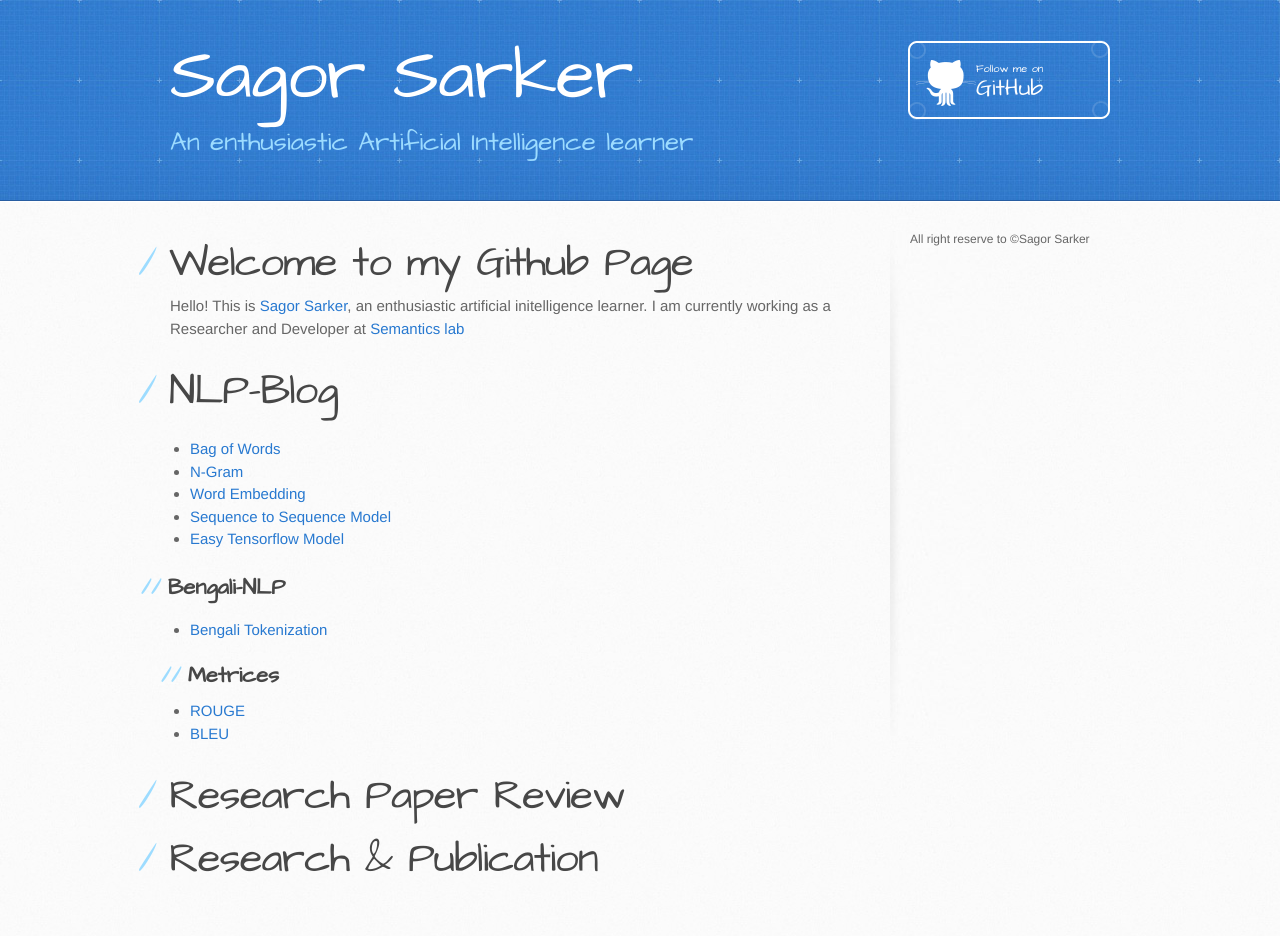
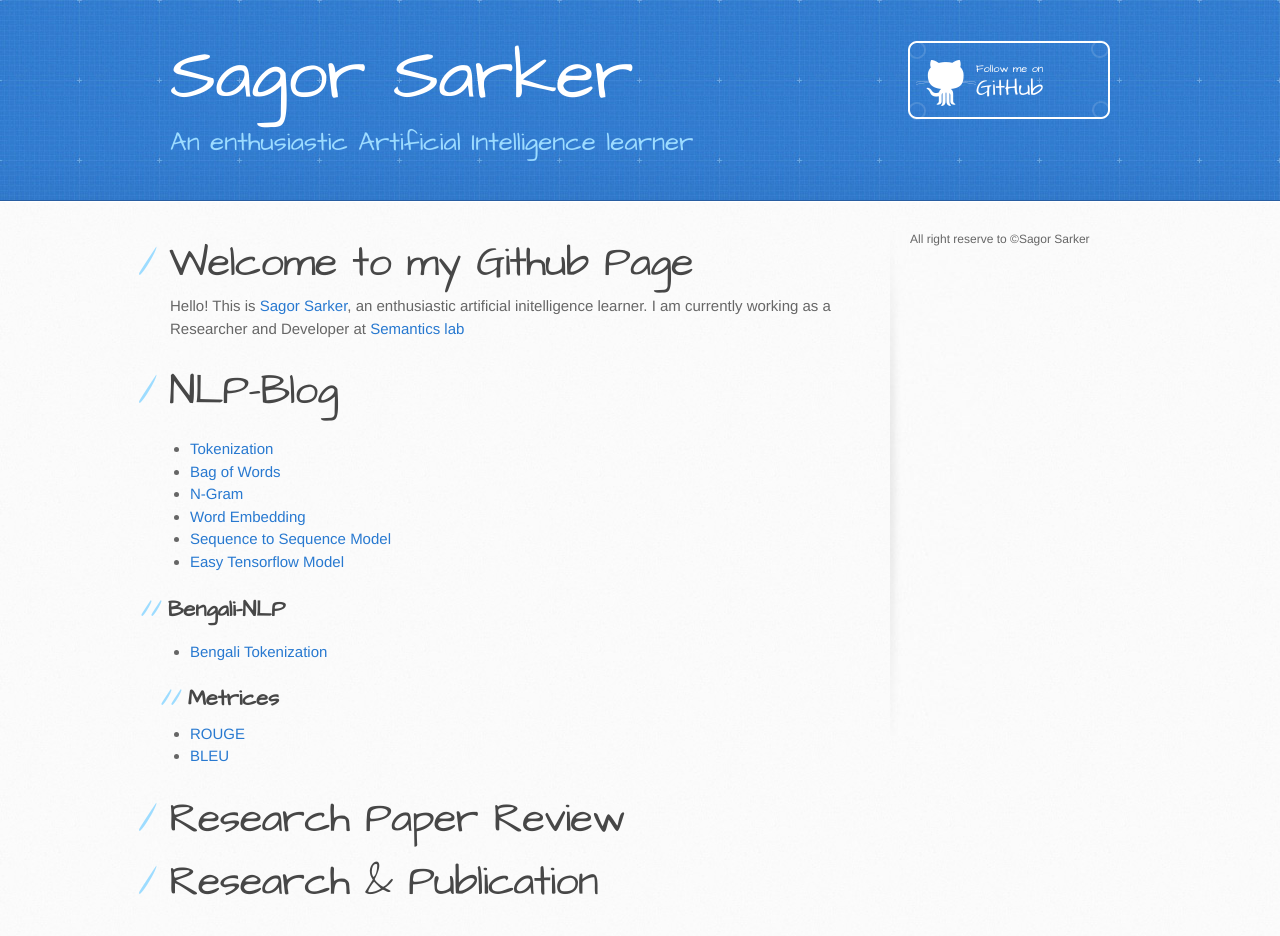
Before and after one commit to sagorbrur/sagorbrur.github.io, a Jekyll site: the page built from index.md, in a window 1280 px wide. Built offline with Jekyll 4.4.1, drawn with Linux system fonts in a browser that asks for light colours; our own code applies the rules of GitHub Pages for plain Markdown files; before the commit the page ends 914 px from its top, so only the background shows below that.

Commit message:
Update index.md

```diff
--- a/index.md
+++ b/index.md
@@ -2,6 +2,7 @@
 Hello! This is [Sagor Sarker](https://www.linkedin.com/in/sagor-sarker/), an enthusiastic artificial initelligence learner.
 I am currently working as a Researcher and Developer at [Semantics lab](http://semanticslab.net/)
 # NLP-Blog
+* [Tokenization](tokenization.md)
 * [Bag of Words](bow.md)
 * [N-Gram](ngram.md)
 * [Word Embedding](word-embedding.md)
```
